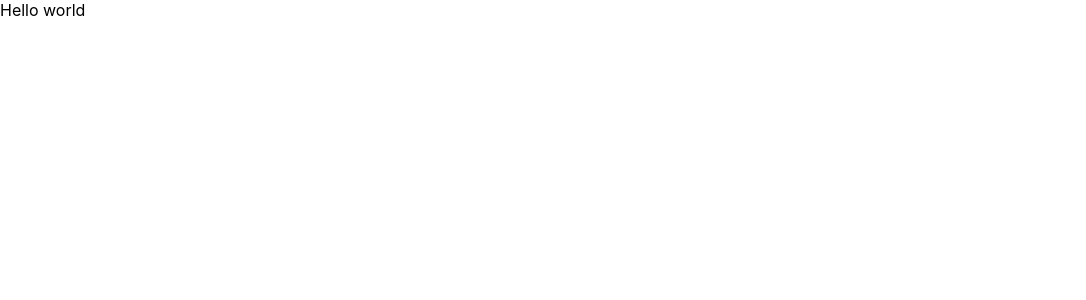
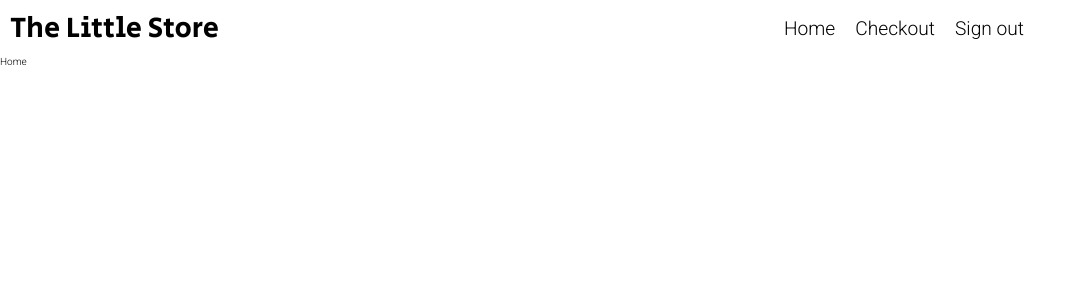
Before and after one commit to sant1ln/AidsforAids_react_test, a React (Vite) app: page / in a window 1280 px wide. Shown: the top 300 px of the page, without its empty margins (0-1086 px from the left). Built offline with nearby package versions, Linux system fonts and the light colour scheme.

Commit message:
[Feature] Navbar created

```diff
--- a/index.html
+++ b/index.html
@@ -1,13 +1,21 @@
 <!DOCTYPE html>
 <html lang="en">
+
 <head>
   <meta charset="UTF-8" />
   <link rel="icon" type="image/svg+xml" href="/src/favicon.svg" />
+  <link rel="preconnect" href="https://fonts.googleapis.com">
+  <link rel="preconnect" href="https://fonts.gstatic.com" crossorigin>
+  <link href="https://fonts.googleapis.com/css2?family=Roboto:wght@100;300&family=Secular+One&display=swap"
+    rel="stylesheet">
+    <link rel="stylesheet" href="https://use.fontawesome.com/releases/v6.1.1/css/all.css" crossorigin="anonymous" />
   <meta name="viewport" content="width=device-width, initial-scale=1.0" />
   <title>Vite App</title>
 </head>
+
 <body>
   <div id="root"></div>
   <script type="module" src="/src/main.jsx"></script>
 </body>
+
 </html>
--- a/src/App.jsx
+++ b/src/App.jsx
@@ -1,9 +1,31 @@
 import './App.css'
+import {
+  BrowserRouter as Router,
+  Routes,
+  Route,
+} from "react-router-dom";
+import { Navbar } from './components/Navbar';
+import { Home } from './pages/Home';
+import { Checkout } from './pages/Checkout';
+import { Login } from './pages/Login';
+import { Signin } from './pages/Signin';
+import { About } from './pages/About';
 
 function App() {
   return (
     <div className="App">
-      Hello world
+      <Router>
+          <Navbar />
+          <div className="app">
+            <Routes>
+              <Route path="login" element={<Login />} />
+              <Route path="signin" element={<Signin />} />
+              <Route path="checkout" element={<Checkout />} />
+              <Route path="about" element={<About />} />
+              <Route index element={<Home />} />
+            </Routes>
+          </div>
+        </Router>
     </div>
   )
 }
--- /dev/null
+++ b/src/components/Navbar.jsx
@@ -0,0 +1,20 @@
+import React from 'react'
+import { Link } from 'react-router-dom'
+import '../styles/Navbar.css'
+
+export const Navbar = () => {
+  return (
+    <header className='header'>
+
+      <div className='header_title'>
+        <span>The Little Store</span>
+      </div>
+
+      <nav className='nav_container'>
+        <Link to="/">Home</Link>
+        <Link to="/checkout">Checkout</Link>
+        <Link to="/login">Sign out</Link>
+      </nav>
+    </header>
+  )
+}
--- a/src/index.css
+++ b/src/index.css
@@ -1,8 +1,14 @@
+:root{
+  --primary-color: #FFF;
+  --secondary-color: #0070F3;
+  --primary-font-color: #000;
+  --secondary-font-color: #FFF;
+  --danger-color: #BF170B;
+}
+
 body {
   margin: 0;
-  font-family: -apple-system, BlinkMacSystemFont, 'Segoe UI', 'Roboto', 'Oxygen',
-    'Ubuntu', 'Cantarell', 'Fira Sans', 'Droid Sans', 'Helvetica Neue',
-    sans-serif;
-  -webkit-font-smoothing: antialiased;
-  -moz-osx-font-smoothing: grayscale;
+  font-family: 'Roboto', sans-serif;
+  font-size: 62.5%;
+
 }
--- /dev/null
+++ b/src/pages/About.jsx
@@ -0,0 +1,7 @@
+import React from 'react'
+
+export const About = () => {
+  return (
+    <div>About</div>
+  )
+}
--- /dev/null
+++ b/src/pages/Checkout.jsx
@@ -0,0 +1,7 @@
+import React from 'react'
+
+export const Checkout = () => {
+  return (
+    <div>Checkout</div>
+  )
+}
--- /dev/null
+++ b/src/pages/Home.jsx
@@ -0,0 +1,7 @@
+import React from 'react'
+
+export const Home = () => {
+  return (
+    <div>Home</div>
+  )
+}
--- /dev/null
+++ b/src/pages/Login.jsx
@@ -0,0 +1,7 @@
+import React from 'react'
+
+export const Login = () => {
+  return (
+    <div>Login</div>
+  )
+}
--- /dev/null
+++ b/src/pages/Signin.jsx
@@ -0,0 +1,7 @@
+import React from 'react'
+
+export const Signin = () => {
+  return (
+    <div>Signin</div>
+  )
+}
--- /dev/null
+++ b/src/styles/Navbar.css
@@ -0,0 +1,28 @@
+.header{
+  display: flex;
+  align-items: center;
+  width: 100%;
+  height: 7vh;
+}
+
+.header_title{
+  display: flex;
+  width: 30%;
+  font-family: 'Secular One', sans-serif;
+  font-size: 1.8rem;
+  font-weight: lighter;
+  padding-left: 10px;
+}
+
+.nav_container{
+  display: flex;
+  width: 50%;
+  justify-content: flex-end;
+}
+
+.nav_container a{
+  margin: 0 10px;
+  font-size: 1.2rem;
+  text-decoration: none;
+  color: var(--primary-font-color);
+}
```
Also changed, not shown: src/assets/logo_app.png (added), 1 other file (tests, documents, lock files or other folders). Lines whose indentation alone changed are shown as unchanged.
